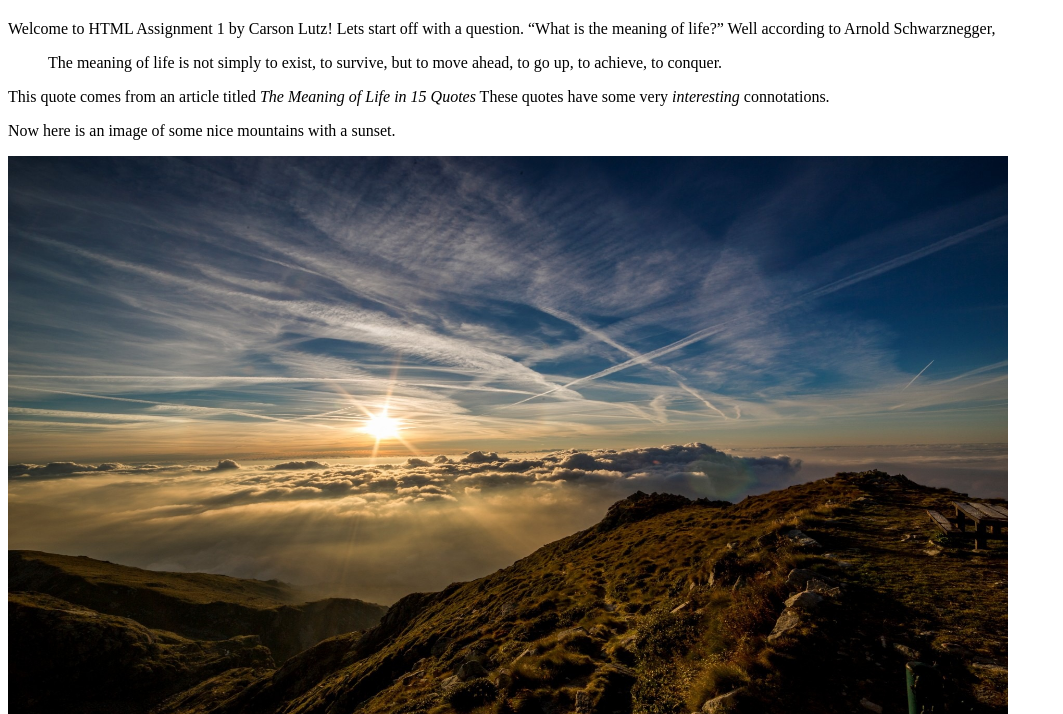
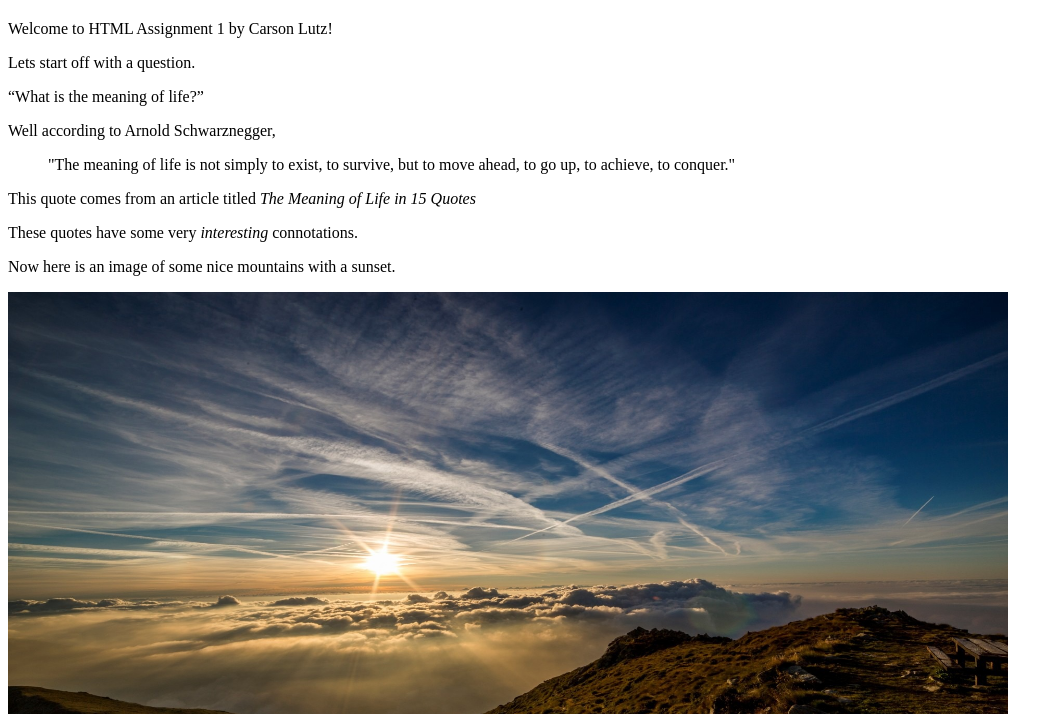
Before and after one commit to calutz/calutz.github.io, a plain HTML site: page index.html in a window 1280 px wide. Shown: the part 86-800 px from the top of the page, without its empty margins (0-1063 px from the left). Drawn offline with Linux system fonts and the light colour scheme.

Commit message:
Update index.html

```diff
--- a/index.html
+++ b/index.html
@@ -195,17 +195,17 @@
         </h1>
 
         <p>
-            Welcome to HTML Assignment 1 by Carson Lutz!
+            <p>Welcome to HTML Assignment 1 by Carson Lutz!</p>
 
-            Lets start off with a question.
+            <p>Lets start off with a question.</p>
 
-            <q>What is the meaning of life?</q>
+           <p><q>What is the meaning of life?</q></p>
 
-            Well according to Arnold Schwarznegger, <blockquote>The meaning of life is not simply to exist, to survive, but to move ahead, to go up, to achieve, to conquer.</blockquote>
+           <p> Well according to Arnold Schwarznegger, <blockquote>"The meaning of life is not simply to exist, to survive, but to move ahead, to go up, to achieve, to conquer."</blockquote> </p>
 
-            This quote comes from an article titled <cite>The Meaning of Life in 15 Quotes</cite>
+            <p>This quote comes from an article titled <cite>The Meaning of Life in 15 Quotes</cite> </p>
 
-            These quotes have some very <i>interesting</i> connotations.
+            <p>These quotes have some very <i>interesting</i> connotations.</p>
         </p>
 
         <p>
@@ -235,7 +235,7 @@
 
             <a href="https://calutz.github.io/">Visit my website!</a>
 
-            Here is a list of random objects.
+            <p>Here is a list of random objects.</p>
 
             <ul>
                 <li>Apple</li>
```
